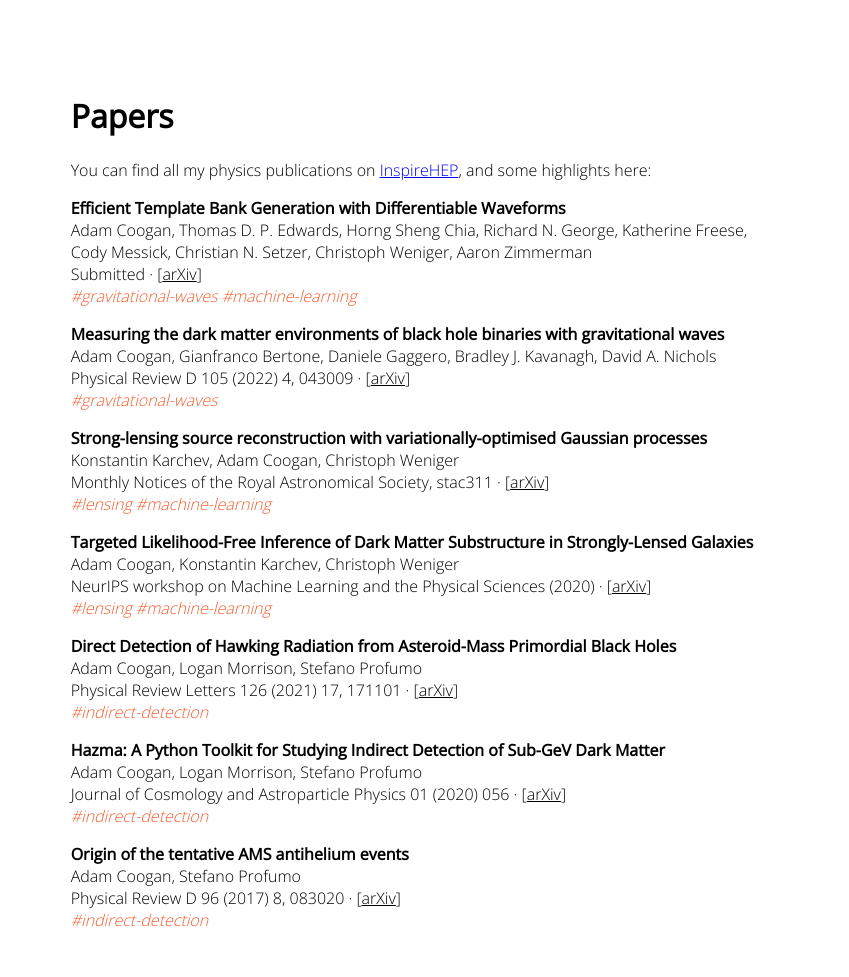
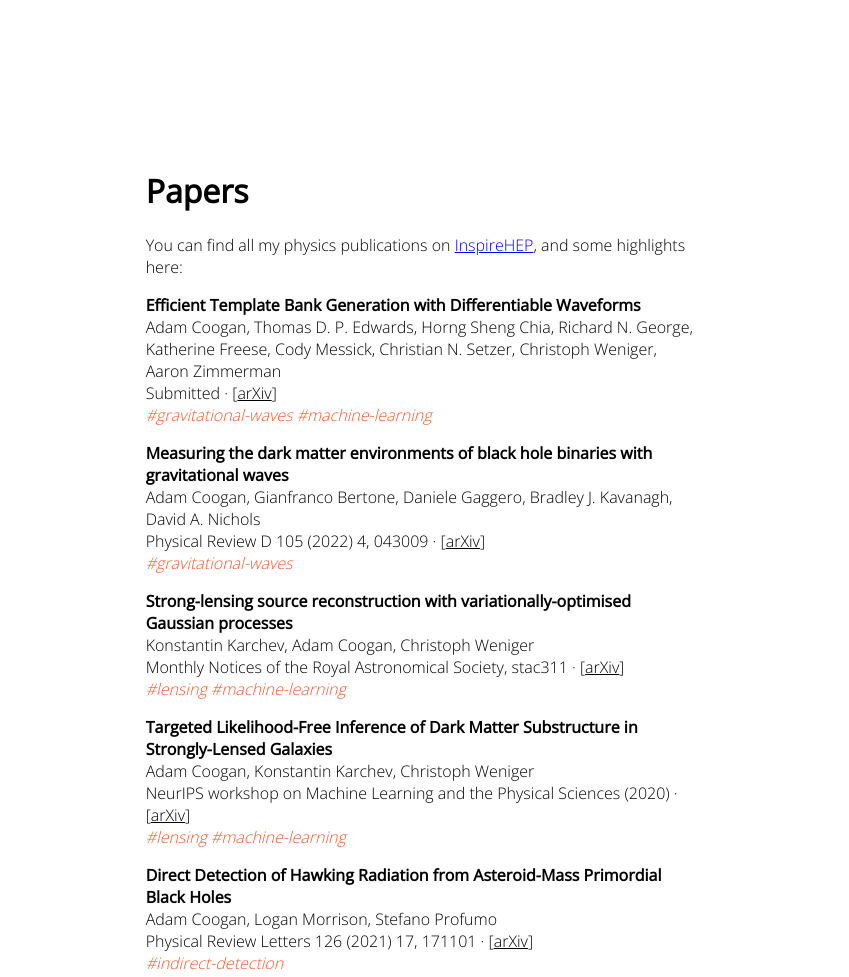
Before and after one commit to adam-coogan/adam-coogan.github.io, a Gatsby site: page / in a window 1280 px wide. Shown: the part 1842-2819 px from the top of the page, 431-1280 px from the left. Built offline with nearby package versions, Linux system fonts and the light colour scheme; Gatsby itself is replaced by a stand-in of ours.

Commit message:
reuse components

```diff
--- a/src/components/papers.tsx
+++ b/src/components/papers.tsx
@@ -2,7 +2,7 @@ import React from "react";
 import styled from "styled-components";
 import ColumnContainer from "./columncontainer";
 import Column from "./column";
-import DefaultTextContainer from "./textcontainer";
+import TextContainer from "./textcontainer";
 import DefaultImage from "./image";
 import Switzerland from "../images/switzerland.jpg";
 import Paper from "./paper";
@@ -12,10 +12,6 @@ const Image = styled(DefaultImage)`
   @media (max-width: 750px) {
     display: none;
   }
-`;
-
-const TextContainer = styled(DefaultTextContainer)`
-  padding: 75px;
 `;
 
 const Text = () => {
```
